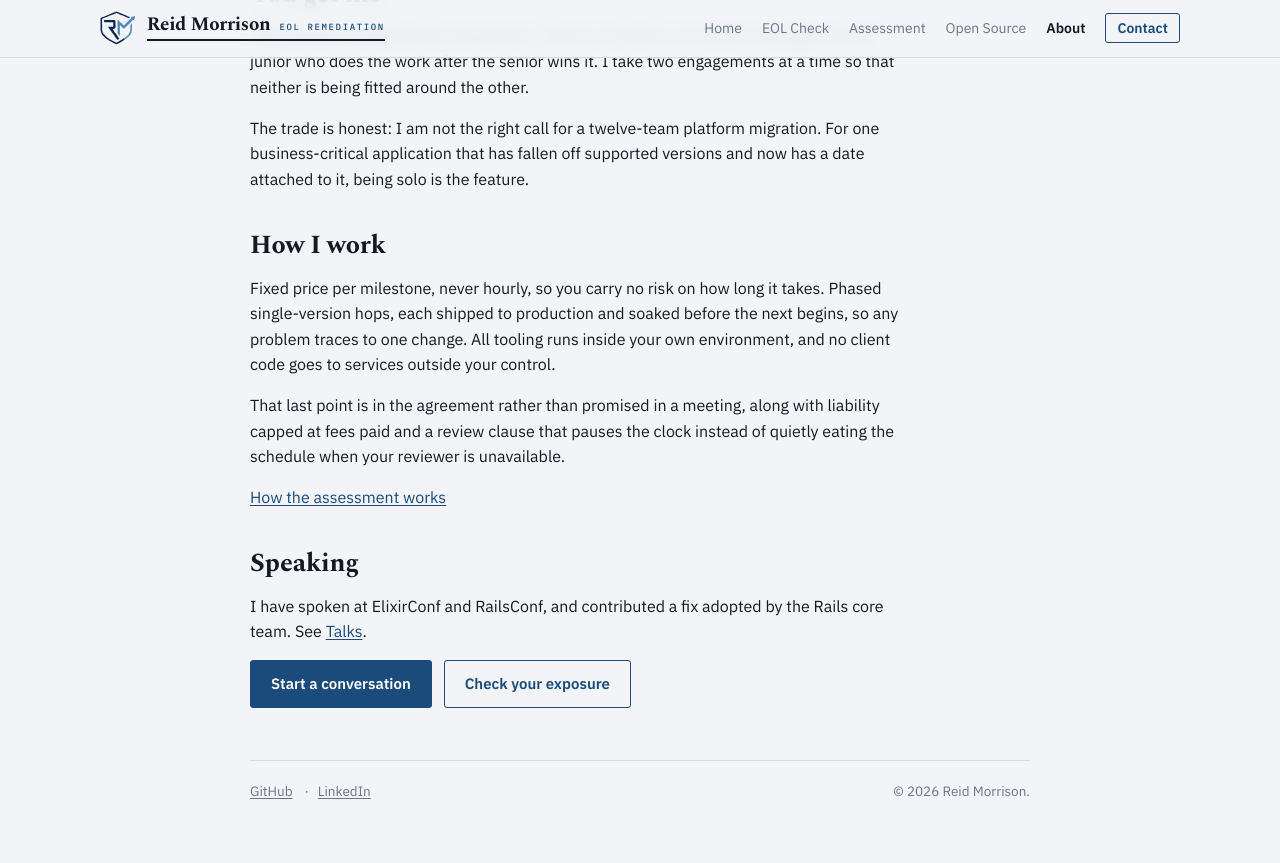
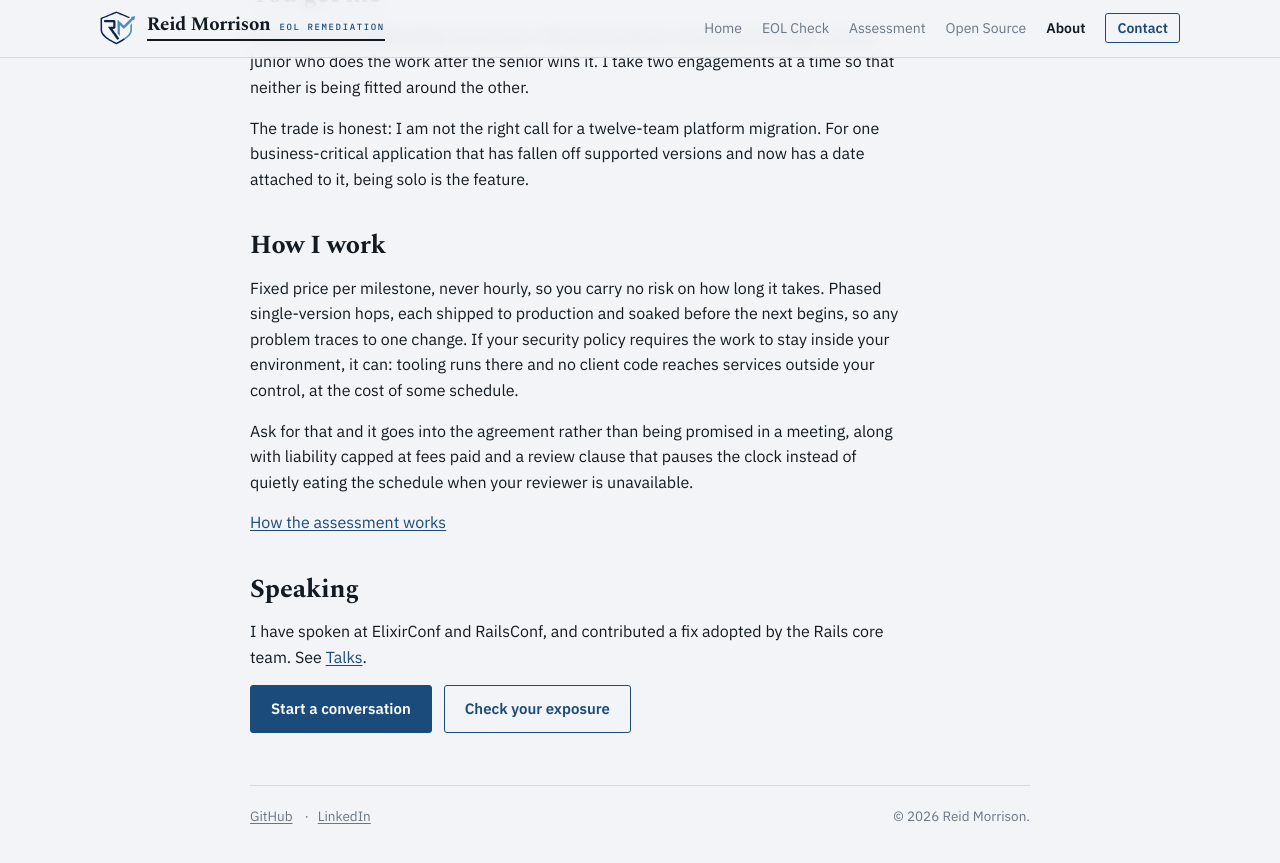
Before and after one commit to reidmorrison/reidmorrison.com, a Jekyll site: the page built from about.md, in a window 1280 px wide and 900 px high, scrolled down 1744 px. Shown: the top 863 px of the window. Built offline with Jekyll 4.4.1, drawn with Linux system fonts in a browser that asks for light colours.

Commit message:
Make the in-environment guarantee conditional
The home, About and assessment pages promised unconditionally that all
tooling runs inside the client's environment and no client code leaves it.
That is now offered rather than asserted: available if the security policy
requires it, written into the agreement when asked for, and priced in
schedule rather than free.

Also drops the note on the contact page about screening every prospect
against a prior contractual restriction.

```diff
--- a/about.md
+++ b/about.md
@@ -89,12 +89,15 @@ versions and now has a date attached to it, being solo is the feature.
 
 Fixed price per milestone, never hourly, so you carry no risk on how long it
 takes. Phased single-version hops, each shipped to production and soaked before
-the next begins, so any problem traces to one change. All tooling runs inside
-your own environment, and no client code goes to services outside your control.
+the next begins, so any problem traces to one change. If your security policy
+requires the work to stay inside your environment, it can: tooling runs there and
+no client code reaches services outside your control, at the cost of some
+schedule.
 
-That last point is in the agreement rather than promised in a meeting, along
-with liability capped at fees paid and a review clause that pauses the clock
-instead of quietly eating the schedule when your reviewer is unavailable.
+Ask for that and it goes into the agreement rather than being promised in a
+meeting, along with liability capped at fees paid and a review clause that pauses
+the clock instead of quietly eating the schedule when your reviewer is
+unavailable.
 
 [How the assessment works](assessment.html)
 
```
Also changed, not shown: assessment.md (+9 -4 lines), contact.md (+0 -4 lines), index.md (+5 -3 lines).
